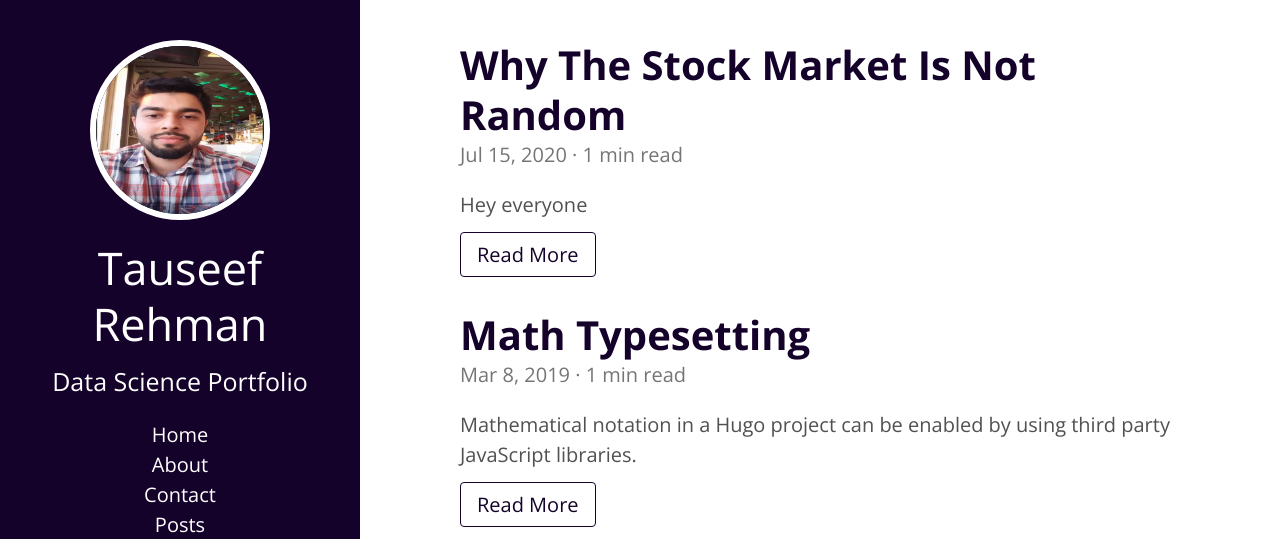
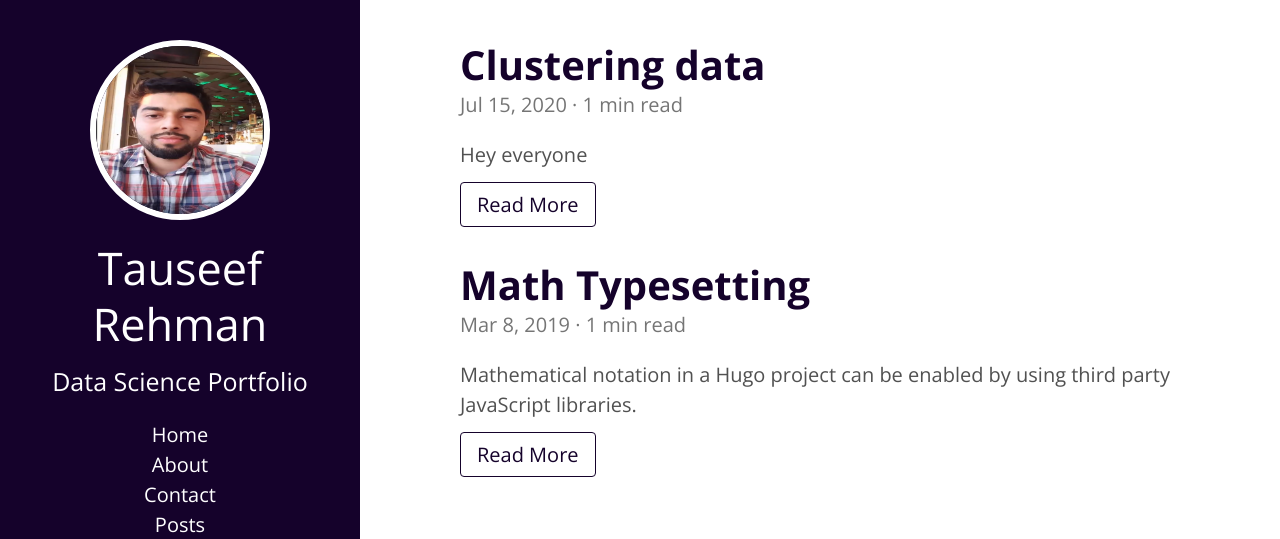
Before and after one commit to tauseefr7/Tauseef_Portfolio, a plain HTML site: page index.html in a window 1280 px wide. Shown: the top 539 px of the page. Drawn offline with nearby package versions, Linux system fonts and the light colour scheme.

Commit message:
Update index.html

```diff
--- a/index.html
+++ b/index.html
@@ -148,7 +148,7 @@
   <div class="posts">
       <article class="post">
         <h1 class="post-title">
-          <a href="https://tauseefr7.github.io/Tauseef_Portfolio/post/project_1/">Why The Stock Market Is Not Random</a>
+          <a href="https://tauseefr7.github.io/Tauseef_Portfolio/post/project_1/">Clustering data</a>
         </h1>
 
         <div class="post-date">
```
